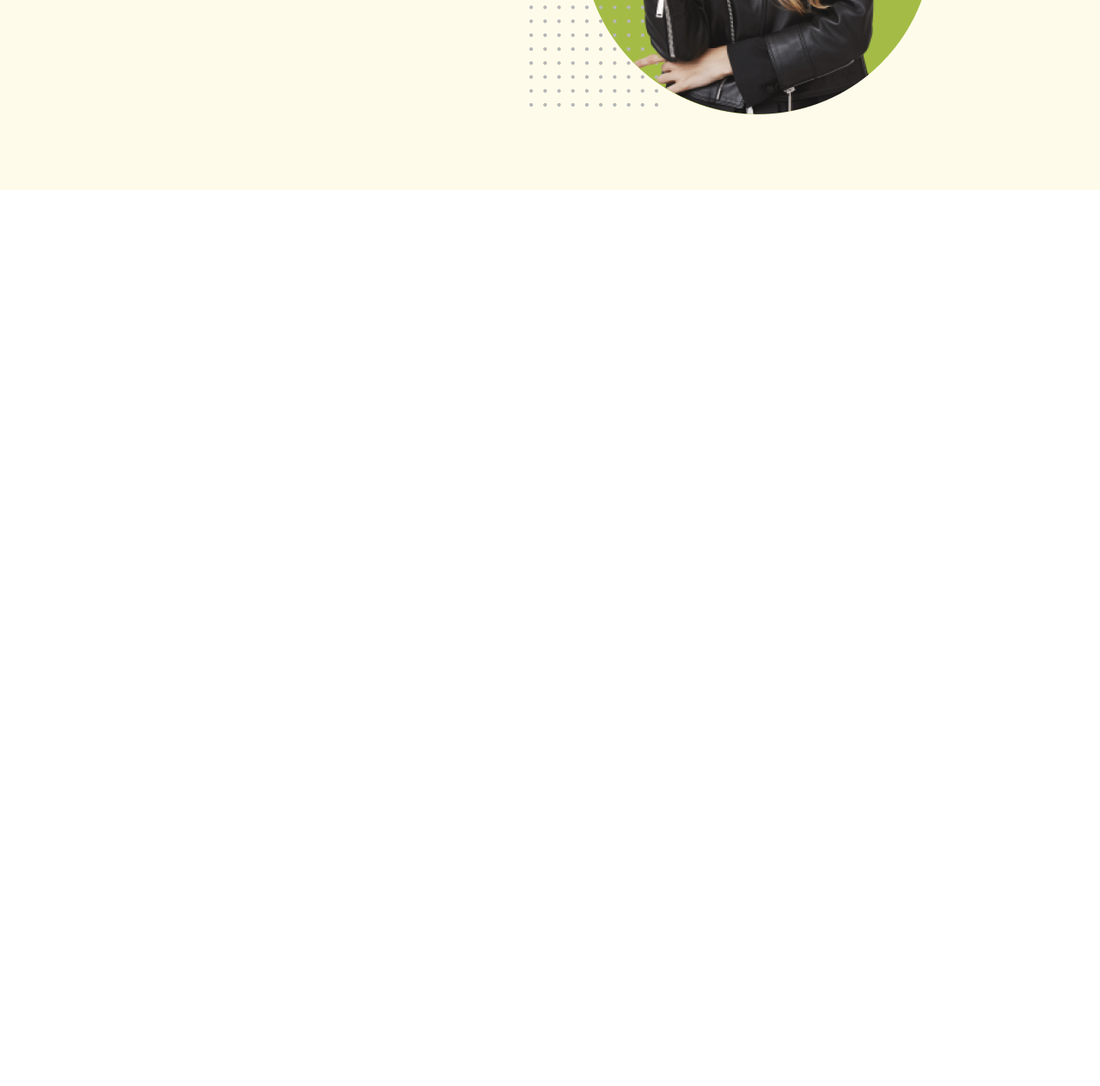
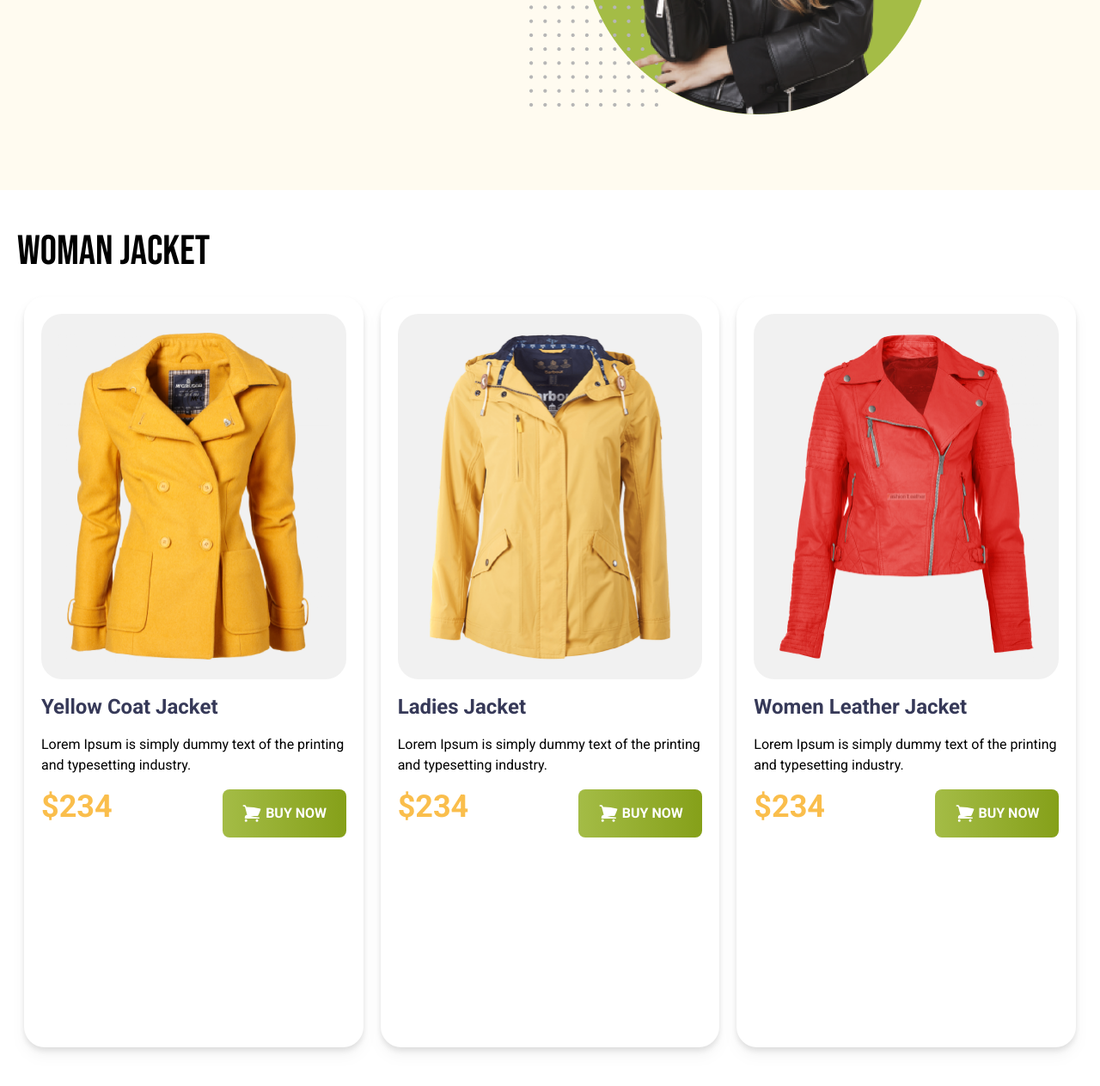
Before and after one commit to shafriki/penguin-fashion_TailwindCSS, a plain HTML site: page index.html in a window 1280 px wide. Shown: the part 507-1770 px from the top of the page at 86% size. Before the commit the page ends 800 px from the top, so only its background shows below. Drawn offline with nearby package versions, Linux system fonts and the light colour scheme.

Commit message:
added women jacket section

```diff
--- a/index.html
+++ b/index.html
@@ -25,7 +25,7 @@
     </style>
 </head>
 <body class="font-roboto">
-    <header class="header-section bg-amber-50 pl-4 pr-4">
+    <header class="header-section bg-[#FFFBF0] pl-4 pr-4">
 
         <!-- navbar section start -->
         <nav class="flex justify-between items-center md:mx-32">
@@ -62,8 +62,62 @@
     </header>
 
 
-    <main class="main-section">
+    <main class="main-section max-w-7xl mx-auto">
 
+        <!-- women jacket section start -->
+         <section class="my-12">
+         <h3 class="uppercase font-bebas-neue text-5xl m-5">W0Man Jacket</h3>
+         <div class="grid grid-cols-1 md:grid-cols-2 lg:grid-cols-3 gap-5 m-7">
+
+            <div class="p-5  space-y-4 drop-shadow-lg rounded-3xl bg-[#FFFFFF]">
+                <img src="images/jacket-1.png" alt="" class="rounded-3xl p-5 bg-[#F1F1F1]">
+                <h5 class="text-2xl font-bold text-[#363958]">Yellow Coat Jacket </h5>
+                <p class="text-base">Lorem Ipsum is simply dummy text of the
+                    printing and typesetting industry.</p>
+                <div class="flex justify-between">
+                    <p class="text-4xl text-[#FABE4C] font-semibold">$234</p>
+                    <button class="font-roboto md:ml-32 bg-gradient-to-r from-[#A4BC46] to-[#85A019] h-14 w-40 rounded-lg text-base text-white font-semibold md:mb-56">
+                        <svg xmlns="http://www.w3.org/2000/svg" fill="white" viewBox="0 0 24 24" stroke-width="1.5" stroke="currentColor" class="size-6 inline">
+                            <path stroke-linecap="round" stroke-linejoin="round" d="M2.25 3h1.386c.51 0 .955.343 1.087.835l.383 1.437M7.5 14.25a3 3 0 0 0-3 3h15.75m-12.75-3h11.218c1.121-2.3 2.1-4.684 2.924-7.138a60.114 60.114 0 0 0-16.536-1.84M7.5 14.25 5.106 5.272M6 20.25a.75.75 0 1 1-1.5 0 .75.75 0 0 1 1.5 0Zm12.75 0a.75.75 0 1 1-1.5 0 .75.75 0 0 1 1.5 0Z" />
+                          </svg>
+
+                        BUY NOW</button>
+                </div>
+            </div>
+
+            <div class="p-5 space-y-4 drop-shadow-lg rounded-3xl bg-[#FFFFFF]">
+                <img src="images/jacket-2.png" alt="" class="rounded-3xl p-5 bg-[#F1F1F1]">
+                <h5 class="text-2xl font-bold text-[#363958]">Ladies Jacket </h5>
+                <p class="text-base">Lorem Ipsum is simply dummy text of the
+                    printing and typesetting industry.</p>
+                <div class="flex justify-between">
+                    <p class="text-4xl text-[#FABE4C] font-semibold">$234</p>
+                    <button class="font-roboto md:ml-32 bg-gradient-to-r from-[#A4BC46] to-[#85A019] h-14 w-40 rounded-lg text-base text-white font-semibold md:mb-56">
+                        <svg xmlns="http://www.w3.org/2000/svg" fill="white" viewBox="0 0 24 24" stroke-width="1.5" stroke="currentColor" class="size-6 inline">
+                            <path stroke-linecap="round" stroke-linejoin="round" d="M2.25 3h1.386c.51 0 .955.343 1.087.835l.383 1.437M7.5 14.25a3 3 0 0 0-3 3h15.75m-12.75-3h11.218c1.121-2.3 2.1-4.684 2.924-7.138a60.114 60.114 0 0 0-16.536-1.84M7.5 14.25 5.106 5.272M6 20.25a.75.75 0 1 1-1.5 0 .75.75 0 0 1 1.5 0Zm12.75 0a.75.75 0 1 1-1.5 0 .75.75 0 0 1 1.5 0Z" />
+                          </svg>
+
+                        BUY NOW</button>
+                </div>
+            </div>
+
+            <div class="p-5 space-y-4 drop-shadow-lg rounded-3xl bg-[#FFFFFF]">
+                <img src="images/jacket-3.png" alt="" class="rounded-3xl p-5 bg-[#F1F1F1]">
+                <h5 class="text-2xl font-bold text-[#363958]">Women Leather Jacket </h5>
+                <p class="text-base">Lorem Ipsum is simply dummy text of the
+                    printing and typesetting industry.</p>
+                <div class="flex justify-between">
+                    <p class="text-4xl text-[#FABE4C] font-semibold">$234</p>
+                    <button class="font-roboto md:ml-32 bg-gradient-to-r from-[#A4BC46] to-[#85A019] h-14 w-40 rounded-lg text-base text-white font-semibold md:mb-56">
+                        <svg xmlns="http://www.w3.org/2000/svg" fill="white" viewBox="0 0 24 24" stroke-width="1.5" stroke="currentColor" class="size-6 inline">
+                            <path stroke-linecap="round" stroke-linejoin="round" d="M2.25 3h1.386c.51 0 .955.343 1.087.835l.383 1.437M7.5 14.25a3 3 0 0 0-3 3h15.75m-12.75-3h11.218c1.121-2.3 2.1-4.684 2.924-7.138a60.114 60.114 0 0 0-16.536-1.84M7.5 14.25 5.106 5.272M6 20.25a.75.75 0 1 1-1.5 0 .75.75 0 0 1 1.5 0Zm12.75 0a.75.75 0 1 1-1.5 0 .75.75 0 0 1 1.5 0Z" />
+                          </svg>
+
+                        BUY NOW</button>
+                </div>
+            </div>
+         </div>
+        </section>
     </main>
 
 
```
